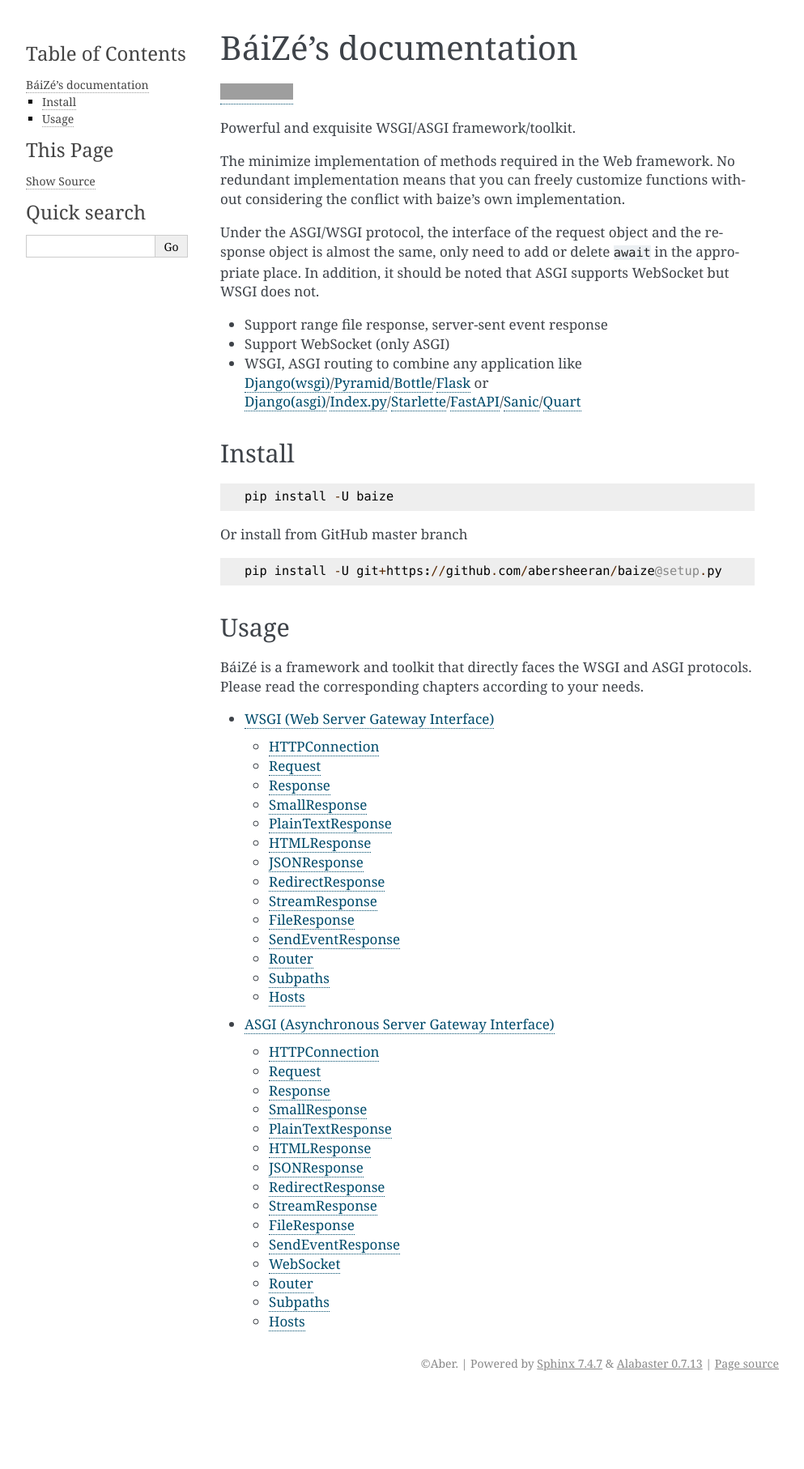
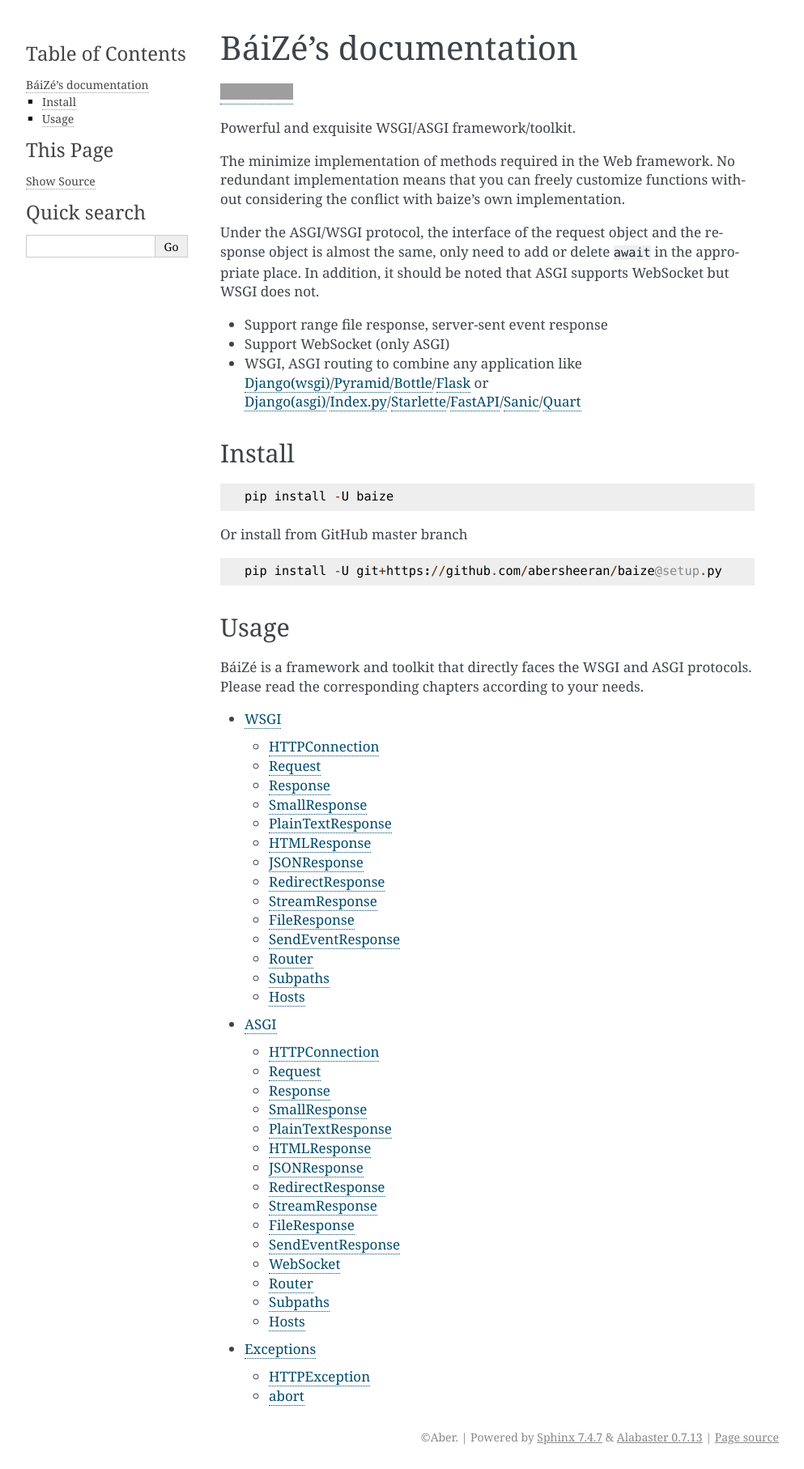
Before and after one commit to abersheeran/baize, a Sphinx documentation site: the page built from docs/source/index.md, in a window 1280 px wide. Shown: the whole page at 81% size, without its empty margins (148-1141 px from the left). Built offline with Sphinx 7.4.7, drawn with Linux system fonts in a browser that asks for light colours; before the commit the page ends 1723 px from its top, so only the background shows below that; grey boxes are pictures that could not be loaded.

Commit message:
Update docs

````diff
--- a/docs/source/index.md
+++ b/docs/source/index.md
@@ -32,6 +32,7 @@
 .. toctree::
    :maxdepth: 2
 
-   wsgi
-   asgi
+   WSGI <wsgi>
+   ASGI <asgi>
+   exceptions
 ```
````
Also changed, not shown: docs/source/exceptions.md (added, +15 -0 lines).
